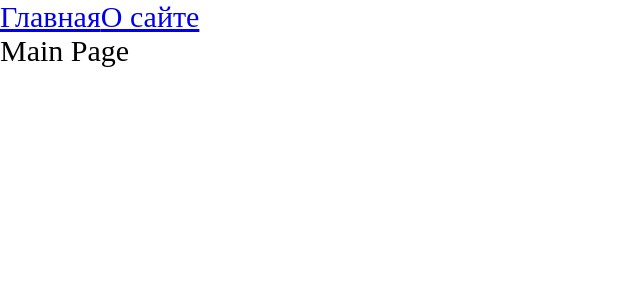
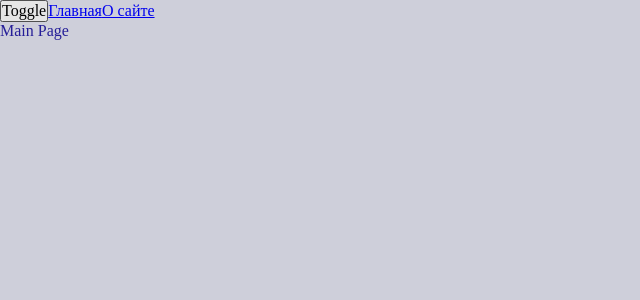
Before and after one commit to left38331/advanced-project, a React app: page / in a window 1280 px wide. Shown: the top 300 px of the page, without its empty margins (0-640 px from the left). Built offline with nearby package versions, Linux system fonts and the light colour scheme.

Commit message:
improve css class toggle

```diff
--- a/src/components/App.tsx
+++ b/src/App.tsx
@@ -1,13 +1,17 @@
 import React, {Suspense} from 'react';
 import {Link, Route, Routes} from 'react-router-dom';
-import {Counter} from "./Counter";
-import './index.scss'
-import {AboutPageAsync} from "../pages/AboutPage/AboutPage.async";
-import {MainPageAsync} from "../pages/MainPage/MainPage.async";
+import './styles/index.scss'
+import {AboutPageAsync} from "./pages/AboutPage/AboutPage.async";
+import {MainPageAsync} from "./pages/MainPage/MainPage.async";
+import {useTheme} from "./theme/useTheme";
+import {classNames} from "./helpers/classNames/classNames";
 
 const App = () => {
+    const {theme, toggleTheme} = useTheme();
+
     return (
-        <div className="app">
+        <div className={classNames('app', {}, [theme])}>
+            <button onClick={toggleTheme}>Toggle</button>
             <Link to={'/'}>Главная</Link>
             <Link to={'/about'}>О сайте</Link>
 
@@ -17,7 +21,6 @@
                     <Route path={'/'} element={<MainPageAsync />} />
                 </Routes>
             </Suspense>
-            {/*<Counter />*/}
         </div>
     );
 };
--- a/src/components/index.scss
+++ /dev/null
@@ -1,9 +0,0 @@
-* {
-    margin: 0;
-    padding: 0;
-    box-sizing: border-box;
-}
-
-.app {
-    font-size: 30px;
-}
--- /dev/null
+++ b/src/helpers/classNames/classNames.ts
@@ -0,0 +1,16 @@
+import React from "react";
+
+type Mods = Record<string, boolean | string>
+
+export function classNames(cls: string, mods: Mods, additional: string[]): string {
+    return [
+        cls,
+        ...additional,
+        ...Object.entries(mods)
+            .filter(([className, value]) => Boolean(value))
+            .map(([className, value]) => className)
+    ]
+        .join(' ');
+}
+
+classNames('remove-btn', {hovered: true, selectable: true, red: false}, ['pdg']);
--- a/src/index.tsx
+++ b/src/index.tsx
@@ -1,10 +1,13 @@
 import {render} from "react-dom";
-import App from "./components/App";
+import App from "./App";
 import {BrowserRouter} from "react-router-dom";
+import ThemeProvider from "./theme/ThemeProvider";
 
 render(
     <BrowserRouter>
-        <App />
+        <ThemeProvider>
+            <App />
+        </ThemeProvider>
     </BrowserRouter>,
     document.getElementById('root')
 )
--- /dev/null
+++ b/src/styles/index.scss
@@ -0,0 +1,13 @@
+@import "reset";
+@import "variables/global";
+@import "themes/normal";
+@import "themes/dark";
+
+.app {
+    font-size: var(--font-m);
+
+    background: var(--bg-color);
+    color: var(--primary-color);
+
+    min-height: 100vh;
+}
--- /dev/null
+++ b/src/styles/reset.scss
@@ -0,0 +1,13 @@
+* {
+  margin: 0;
+  padding: 0;
+  box-sizing: border-box;
+}
+
+input,
+button,
+textarea,
+select {
+  margin: 0;
+  font: inherit;
+}
--- /dev/null
+++ b/src/styles/themes/dark.scss
@@ -0,0 +1,6 @@
+.app.dark {
+  --bg-color: #091f80;
+
+  --primary-color: #56ab12;
+  --secondary-color: #22c72b;
+}
--- /dev/null
+++ b/src/styles/themes/normal.scss
@@ -0,0 +1,6 @@
+.app.light {
+  --bg-color: #cecfda;
+
+  --primary-color: #251e98;
+  --secondary-color: #1561d3;
+}
--- /dev/null
+++ b/src/styles/variables/global.scss
@@ -0,0 +1,11 @@
+:root {
+  --font-family-main: Consolas, "Time New Roman", Serif;
+
+  --font-size-m: 16px;
+  --font-line-m: 24px;
+  --font-m: var(--font-size-m) / var(--font-line-m) var(--font-family-main);
+
+  --font-size-l: 24px;
+  --font-line-l: 32px;
+  --font-m: var(--font-size-l) / var(--font-line-l) var(--font-family-main);
+}
--- /dev/null
+++ b/src/theme/ThemeContext.ts
@@ -0,0 +1,15 @@
+import {createContext} from "react";
+
+export enum Theme {
+    LIGHT = 'light',
+    DARK = 'dark',
+}
+
+export interface ThemeContextProps {
+    theme?: Theme;
+    setTheme?: (theme: Theme) => void;
+}
+
+export const ThemeContext = createContext<ThemeContextProps>({});
+
+export const LOCAL_STORAGE_THEME_KEY = 'theme';
--- /dev/null
+++ b/src/theme/ThemeProvider.tsx
@@ -0,0 +1,21 @@
+import React, {FC, useMemo, useState} from 'react';
+import {LOCAL_STORAGE_THEME_KEY, Theme, ThemeContext} from "./ThemeContext";
+
+const defaultTheme = localStorage.getItem(LOCAL_STORAGE_THEME_KEY) as Theme || Theme.LIGHT;
+
+const ThemeProvider: FC = ({children}) => {
+    const [theme, setTheme] = useState<Theme>(defaultTheme);
+
+    const defaultProps = useMemo(() => ({
+        theme: theme,
+        setTheme: setTheme
+    }), [theme])
+
+    return (
+        <ThemeContext.Provider value={defaultProps}>
+            {children}
+        </ThemeContext.Provider>
+    );
+};
+
+export default ThemeProvider;
--- /dev/null
+++ b/src/theme/useTheme.tsx
@@ -0,0 +1,20 @@
+import {LOCAL_STORAGE_THEME_KEY, Theme, ThemeContext} from "./ThemeContext";
+import {useContext} from "react";
+
+interface UseThemeResult {
+    toggleTheme: () => void;
+    theme: Theme;
+}
+
+export function useTheme(): UseThemeResult {
+    const {theme, setTheme} = useContext(ThemeContext);
+
+    const toggleTheme = () => {
+        const newTheme = theme === Theme.DARK ? Theme.LIGHT : Theme.DARK;
+
+        setTheme(newTheme);
+        localStorage.setItem(LOCAL_STORAGE_THEME_KEY, newTheme);
+    }
+
+    return { theme, toggleTheme }
+}
```
Also changed, not shown: 1 other file (tests, documents, lock files or other folders).
